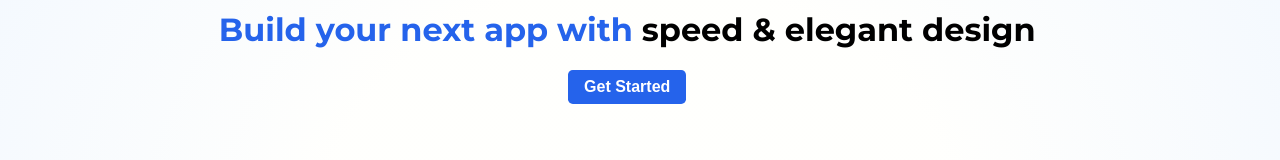
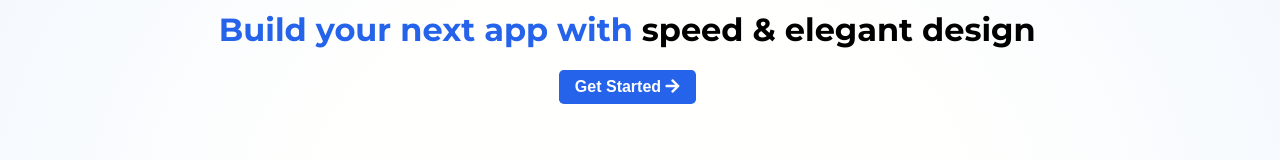
Before and after one commit to harshith-venkatesh/ShankhaCSS, a React (Create React App) app: page / in a window 1280 px wide. Shown: the part 269-429 px from the top of the page. Built offline with nearby package versions, Linux system fonts and the light colour scheme.

Commit message:
minor update

```diff
--- a/src/components/Header/Header.js
+++ b/src/components/Header/Header.js
@@ -17,7 +17,7 @@ export const Header = ({ setRoute }) => {
 			<div>
 				<div>
 					<ul className="version-title list-no-bullet">
-						<li onClick={() => setRoute("Avatar")}>Documentation</li>
+						<li onClick={() => setRoute("Alert")}>Documentation</li>
 					</ul>
 				</div>
 				<button
--- a/src/components/Home/Home.js
+++ b/src/components/Home/Home.js
@@ -11,7 +11,7 @@ export const Home = ({ setRoute }) => {
 						className="btn btn-solid-primary"
 						onClick={() => setRoute("Alert")}
 					>
-						Get Started
+						Get Started <i className="fas fa-arrow-right"></i>
 					</button>
 				</div>
 			</div>
```
